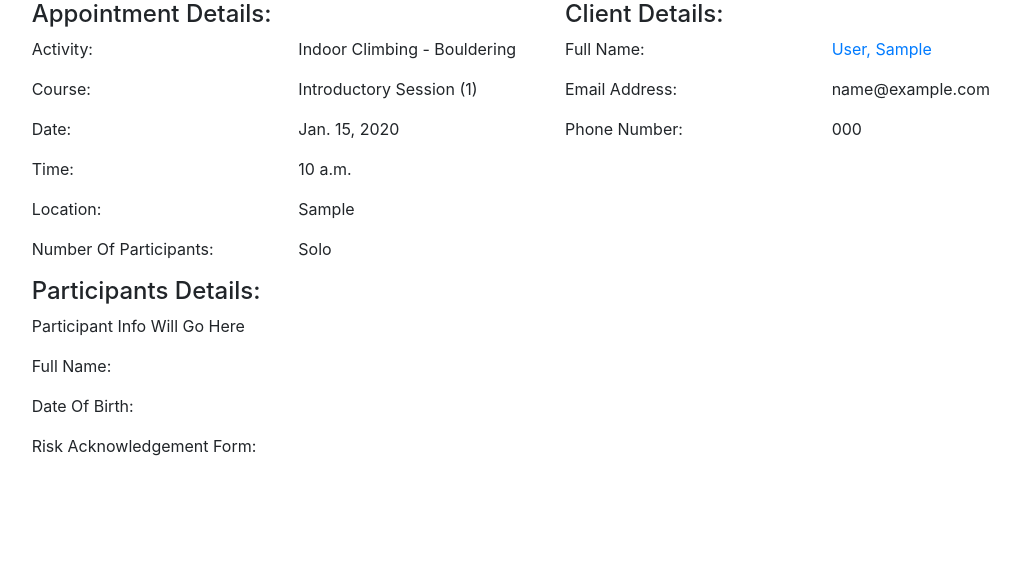
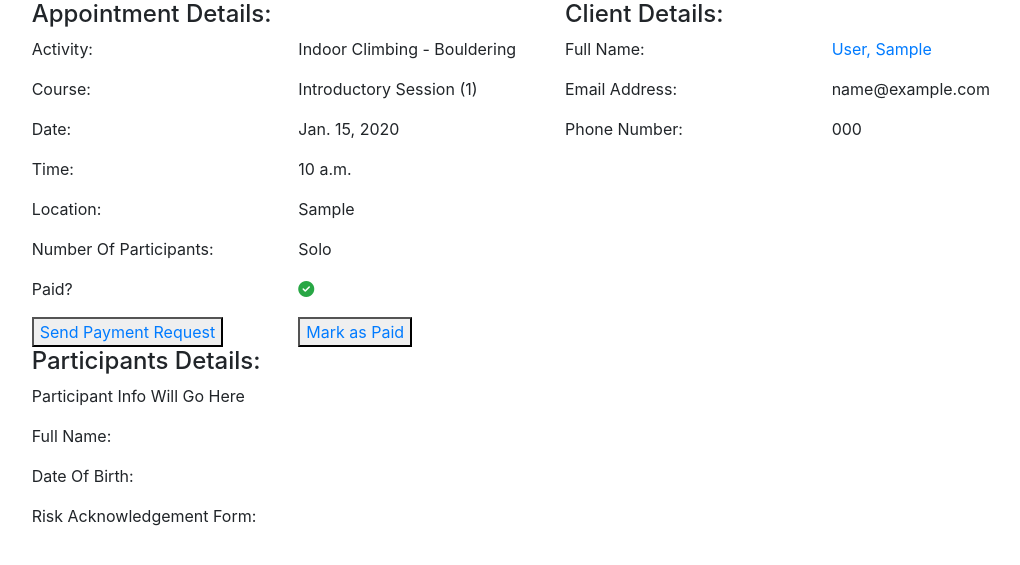
Before and after one commit to Lindsaykerr1994/Onwards-And-Upwards-Backend, a Django app: page /appointments/view_appointment/000 in a window 1280 px wide. Shown: the part 178-743 px from the top of the page, without its empty margins (90-1110 px from the left). Run offline with Django 3.2, Linux system fonts and the light colour scheme; a user stored in the database is signed in; data comes from the database, SQL or seed files in the repository; tables that the repository leaves empty hold one stand-in row (values such as "Sample post"); some libraries are stand-ins or nearby versions.

Commit message:
Mark as paid functionality

```diff
--- a/appointments/templates/appointments/view_appointment.html
+++ b/appointments/templates/appointments/view_appointment.html
@@ -79,6 +79,26 @@
                                 {% endif %}
                             </div>
                         </div>
+                        <div class="row">
+                            <div class="col-6">
+                                <p>Paid?</p>
+                            </div>
+                            <div class="col-6">
+                                {% if appointment.isPaid %}
+                                    <i class="fas fa-check-circle text-success"></i>
+                                {% else %}
+                                    <i class="fas fa-times-circle text-danger"></i>
+                                {% endif %}
+                            </div>
+                        </div>
+                        <div class="row">
+                            <div class="col-6">
+                                <button><a href="">Send Payment Request</a></button>
+                            </div>
+                            <div class="col-6">
+                                <button><a href="{% url 'mark_as_paid' appointment.appointment_number %}">Mark as Paid</a></button>
+                            </div>
+                        </div>
                     </div>
                     <div class="col-6">
                         <h4>Client Details:</h4>
--- a/appointments/urls.py
+++ b/appointments/urls.py
@@ -11,5 +11,7 @@ urlpatterns = [
     path('edit_appointment/<appointment_number>', views.edit_app,
          name="edit_app"),
     path('delete_appointment/<appointment_number>', views.delete_app,
-         name="delete_app")
+         name="delete_app"),
+    path('mark_as_paid/<appointment_number>', views.mark_as_paid,
+         name="mark_as_paid")
 ]
--- a/appointments/views.py
+++ b/appointments/views.py
@@ -171,7 +171,7 @@ def add_app_w_client(request, client_id):
     }
     return render(request, 'appointments/add_app.html', context)
 
-#
+
 @login_required
 def edit_app(request, appointment_number):
     if not request.user.is_superuser:
@@ -232,3 +232,16 @@ def delete_app(request, appointment_number):
     appointment.delete()
     messages.success(request, 'Appointment deleted!')
     return redirect(reverse('all_clients'))
+
+
+@login_required
+def mark_as_paid(request, appointment_number):
+    if not request.user.is_superuser:
+        messages.error(request, "Sorry, I don't want you doing that.")
+        return redirect(reverse('home'))
+    appointment = Appointment.objects.get(appointment_number=appointment_number)
+    appointment.isPaid = True
+    appointment.save(update_fields=["isPaid"])
+    messages.success(request, 'Marked as paid!')
+    return redirect(reverse('view_app',
+                            args=[appointment.appointment_number]))
--- a/checkout/views.py
+++ b/checkout/views.py
@@ -55,6 +55,8 @@ def checkout(request, appointment_number):
                 payment.stripe_pid = pid
                 payment.appointment = appointment
                 payment.checkout_total = appointment.appointment_price
+                appointment.isPaid = True
+                appointment.save(update_fields=['isPaid'])
                 payment.save(update_fields=["appointment", "checkout_total",
                              "stripe_pid"])
                 return redirect(reverse('checkout_success',
--- a/checkout/webhook_handler.py
+++ b/checkout/webhook_handler.py
@@ -71,6 +71,8 @@ class StripeWH_Handler:
                     checkout_total=checkout_total,
                     stripe_pid=pid,
                 )
+                appointment.isPaid = True
+                appointment.save(update_fields=['isPaid'])
             except Exception as e:
                 if payment:
                     payment.delete()
```
